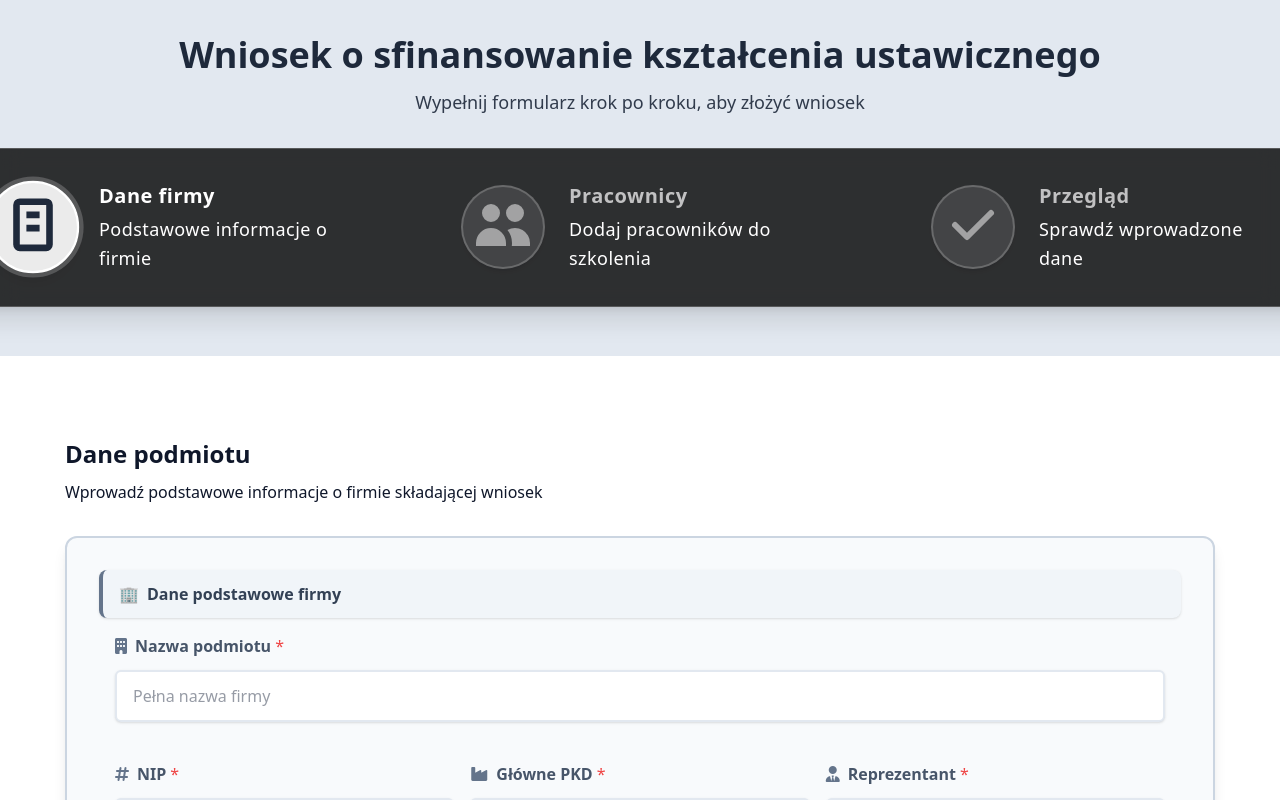
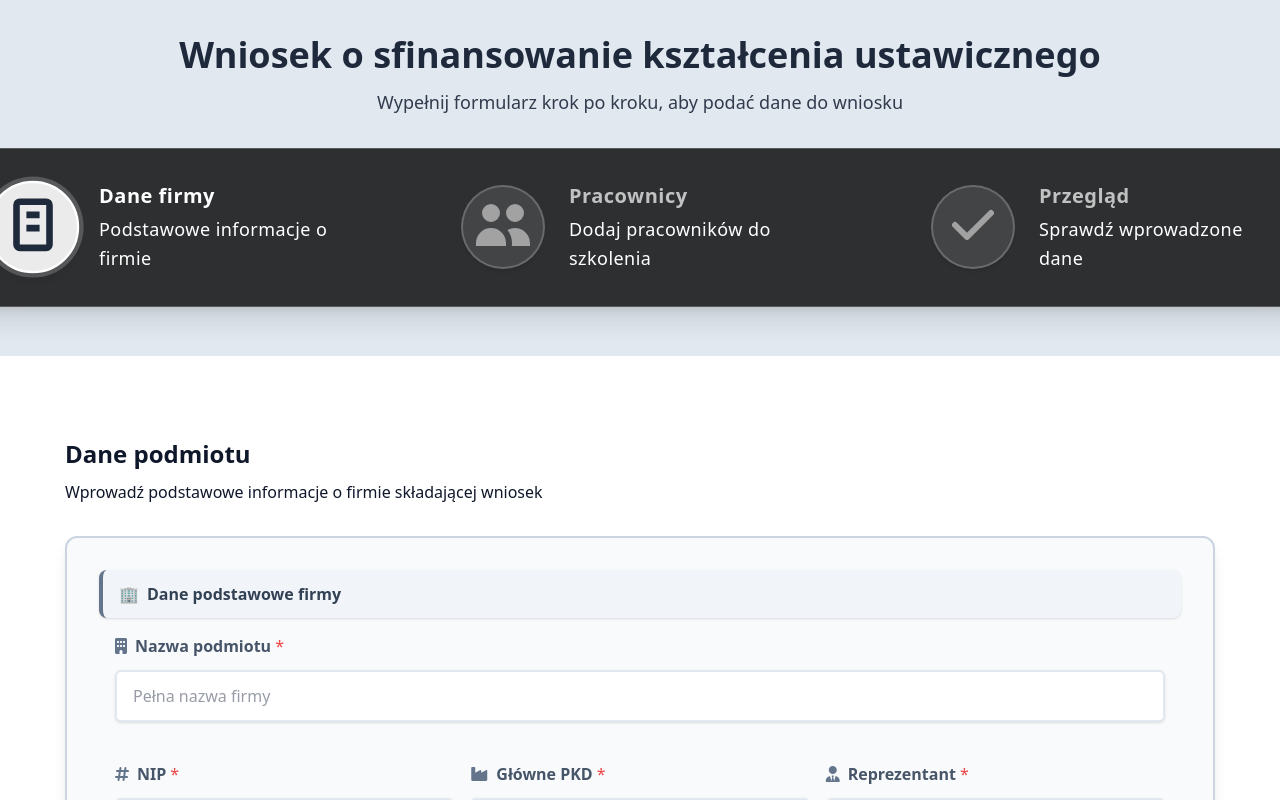
Before and after one commit to jabcaq/KFS-Mitura, a React (Vite) app: page / in a window 1280 px wide. Shown: the top 800 px of the page. Built offline with nearby package versions, Linux system fonts and the light colour scheme.

Commit message:
Update FormWizard.tsx

```diff
--- a/src/components/FormWizard.tsx
+++ b/src/components/FormWizard.tsx
@@ -239,7 +239,7 @@ const FormWizard: React.FC<FormWizardProps> = ({ onSubmissionSuccess }) => {
               Wniosek o sfinansowanie kształcenia ustawicznego
             </h1>
             <p>
-              Wypełnij formularz krok po kroku, aby złożyć wniosek
+              Wypełnij formularz krok po kroku, aby podać dane do wniosku
             </p>
           </div>
 
```
